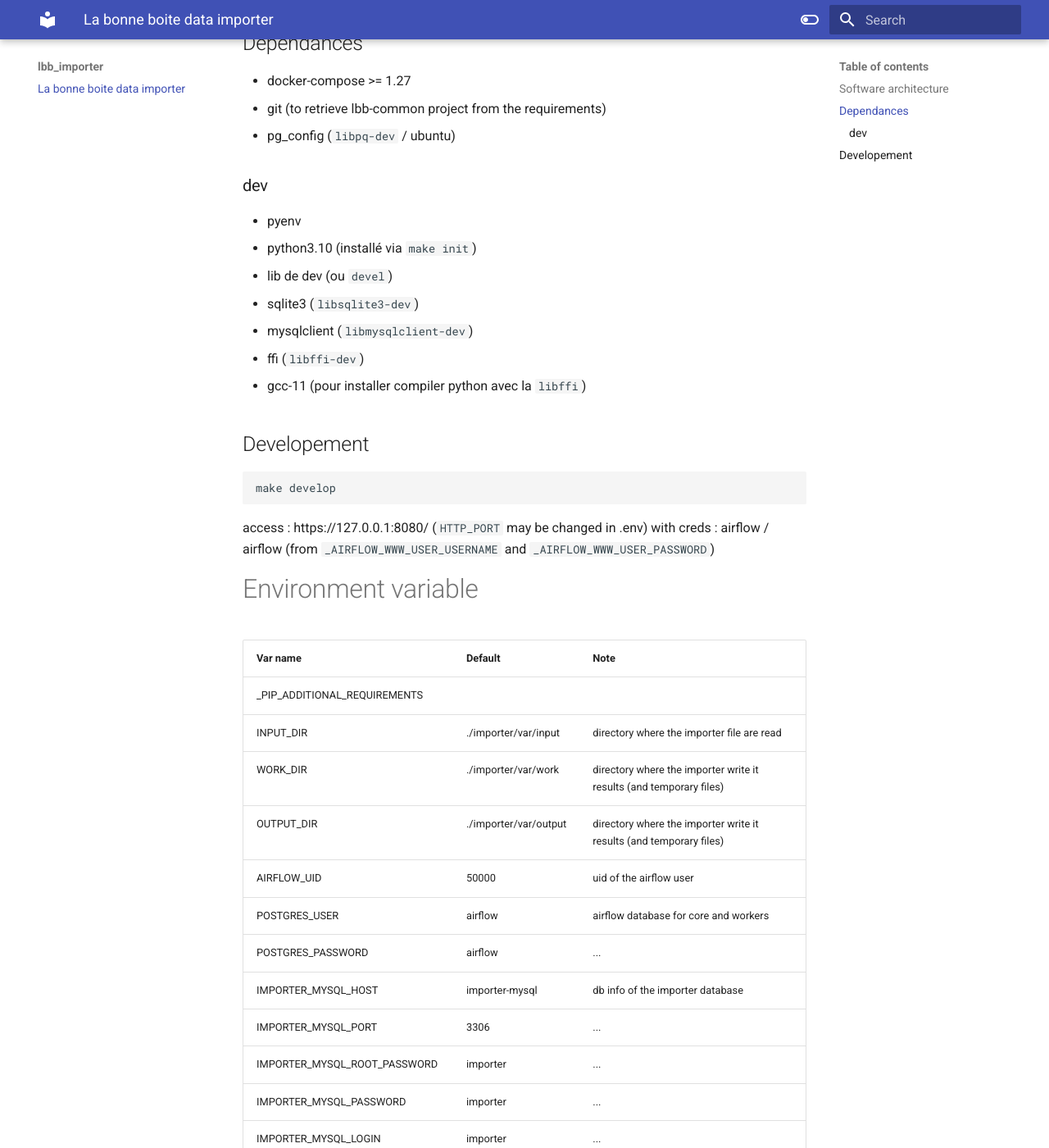
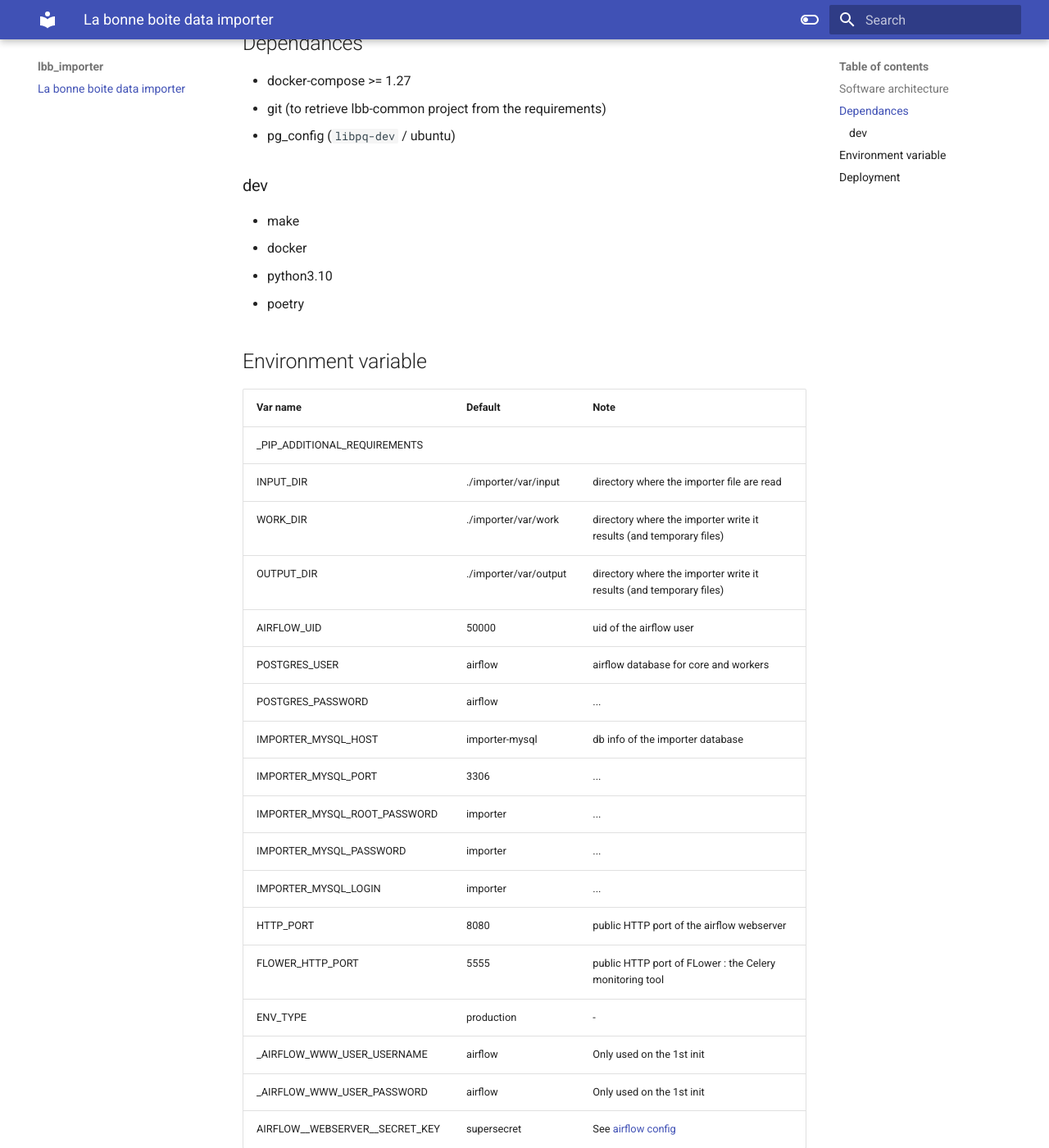
Before and after one commit to StartupsPoleEmploi/labonneboite-importer, an MkDocs documentation site: the page built from docs/index.md, in a window 1280 px wide and 1400 px high, scrolled down 472 px. Shown: the whole window at 82% size. Built offline with MkDocs 1.6.1 and Material for MkDocs 9.7.7, drawn with Linux system fonts in a browser that asks for light colours; some of the changed text lies outside the part shown.

Commit message:
🦄 update with remarks

````diff
--- a/docker-compose.yml
+++ b/docker-compose.yml
@@ -234,13 +234,12 @@ services:
     <<: *airflow-common
     profiles:
       - debug
-    working_dir: /sources
     volumes:
-      - .:/sources
+      - ./importer:/opt/airflow
     entrypoint:
       - alembic
       - -c
-      - importer/settings/alembic.ini
+      - ./settings/alembic.ini
 
   flower:
     <<: *airflow-common
--- a/docs/index.md
+++ b/docs/index.md
@@ -19,24 +19,13 @@ This projet use an [ETL](https://en.wikipedia.org/wiki/Extract,_transform,_load)
 - pg_config (`libpq-dev` / ubuntu)
 
 ### dev
+- make
+- docker
+- python3.10
+- poetry
 
-- pyenv
-  - python3.10 (installé via `make init`)
-- lib de dev (ou `devel`)
-  - sqlite3 (`libsqlite3-dev`)
-  - mysqlclient (`libmysqlclient-dev`)
-  - ffi (`libffi-dev`)
-- gcc-11 (pour installer compiler python avec la `libffi`)
 
-## Developement
-
-```
-make develop
-```
-
-access : https://127.0.0.1:8080/ (`HTTP_PORT` may be changed in .env) with creds : airflow / airflow (from `_AIRFLOW_WWW_USER_USERNAME` and `_AIRFLOW_WWW_USER_PASSWORD`)
-
-# Environment variable
+## Environment variable
 
 | Var name                       | Default               | Note                                                                                                           |
 |--------------------------------|-----------------------|----------------------------------------------------------------------------------------------------------------|
@@ -59,12 +48,6 @@ access : https://127.0.0.1:8080/ (`HTTP_PORT` may be changed in .env) with creds
 | _AIRFLOW_WWW_USER_PASSWORD     | airflow               | Only used on the 1st init                                                                                      |
 | AIRFLOW__WEBSERVER__SECRET_KEY | supersecret           | See [airflow config](https://airflow.apache.org/docs/apache-airflow/stable/configurations-ref.html#secret-key) |
 
-# Run project
+## Deployment
 
 See deploy function in the [.execute shell script](./.execute.sh#L70)
-
-## Testing
-
-```
-make test
-```
````
Also changed, not shown: README.md (+13 -62 lines), 3 other files.
